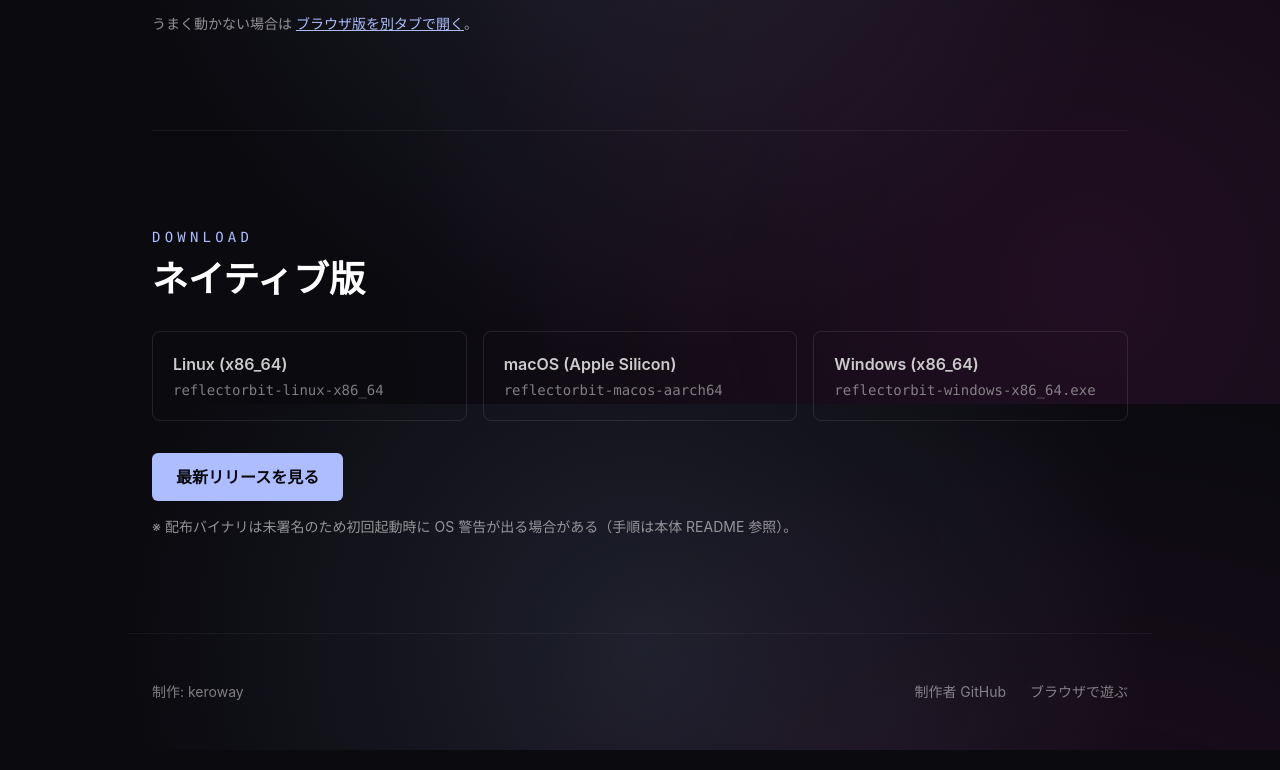
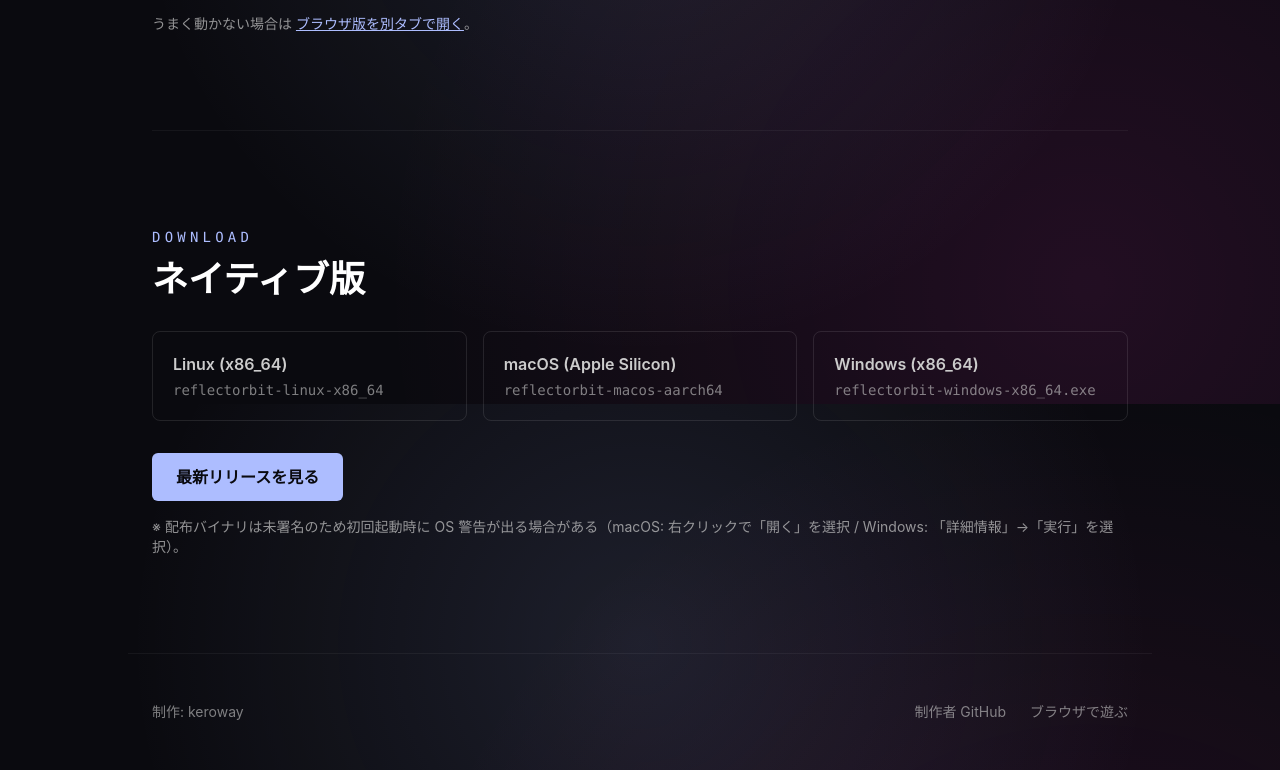
Before and after one commit to keroway/reflectorbit-lp, an Astro site: page / in a window 1280 px wide. Shown: the part 5996-6766 px from the top of the page. Built offline with nearby package versions, Linux system fonts and the light colour scheme; Astro itself is replaced by a stand-in of ours.

Commit message:
fix(download): 未署名バイナリの注記を到達不能な本体READMEへの参照からLP内の具体手順に差し替える (#229)
配布リポジトリ reflectorbit-releases の README にも該当手順の記載がなく、
本体リポジトリは非公開のため注記の参照先が実質的に誰にも到達できなかった。
macOS/Windows の標準的な回避手順を注記自体に直接書くことで解消する。

Closes #228

Co-authored-by: Claude Sonnet 5 <noreply@anthropic.com>

```diff
--- a/docs/copy.md
+++ b/docs/copy.md
@@ -94,7 +94,7 @@ Web 版はタッチ / ポインタ操作にも対応。
 | Windows (x86_64)      | `reflectorbit-windows-x86_64.exe` |
 
 - 「最新リリースを見る」 → <https://github.com/keroway/reflectorbit-releases/releases/latest>
-- ※ 配布バイナリは未署名のため初回起動時に OS 警告が出る場合がある（手順は本体 README 参照）。
+- ※ 配布バイナリは未署名のため初回起動時に OS 警告が出る場合がある（macOS: 右クリックで「開く」を選択 / Windows: 「詳細情報」→「実行」を選択）。
 
 ## フッター
 
--- a/src/components/Download.astro
+++ b/src/components/Download.astro
@@ -26,7 +26,10 @@ import {
       <>
         <a class="btn-primary mt-8 inline-block" href={DOWNLOAD_URL}>最新リリースを見る</a>
         <p class="mt-4 text-sm text-rb-muted/70">
-          ※ 配布バイナリは未署名のため初回起動時に OS 警告が出る場合がある（手順は本体 README 参照）。
+          ※
+          配布バイナリは未署名のため初回起動時に OS
+          警告が出る場合がある（macOS: 右クリックで「開く」を選択 / Windows:
+          「詳細情報」→「実行」を選択）。
         </p>
       </>
     ) : (
```
